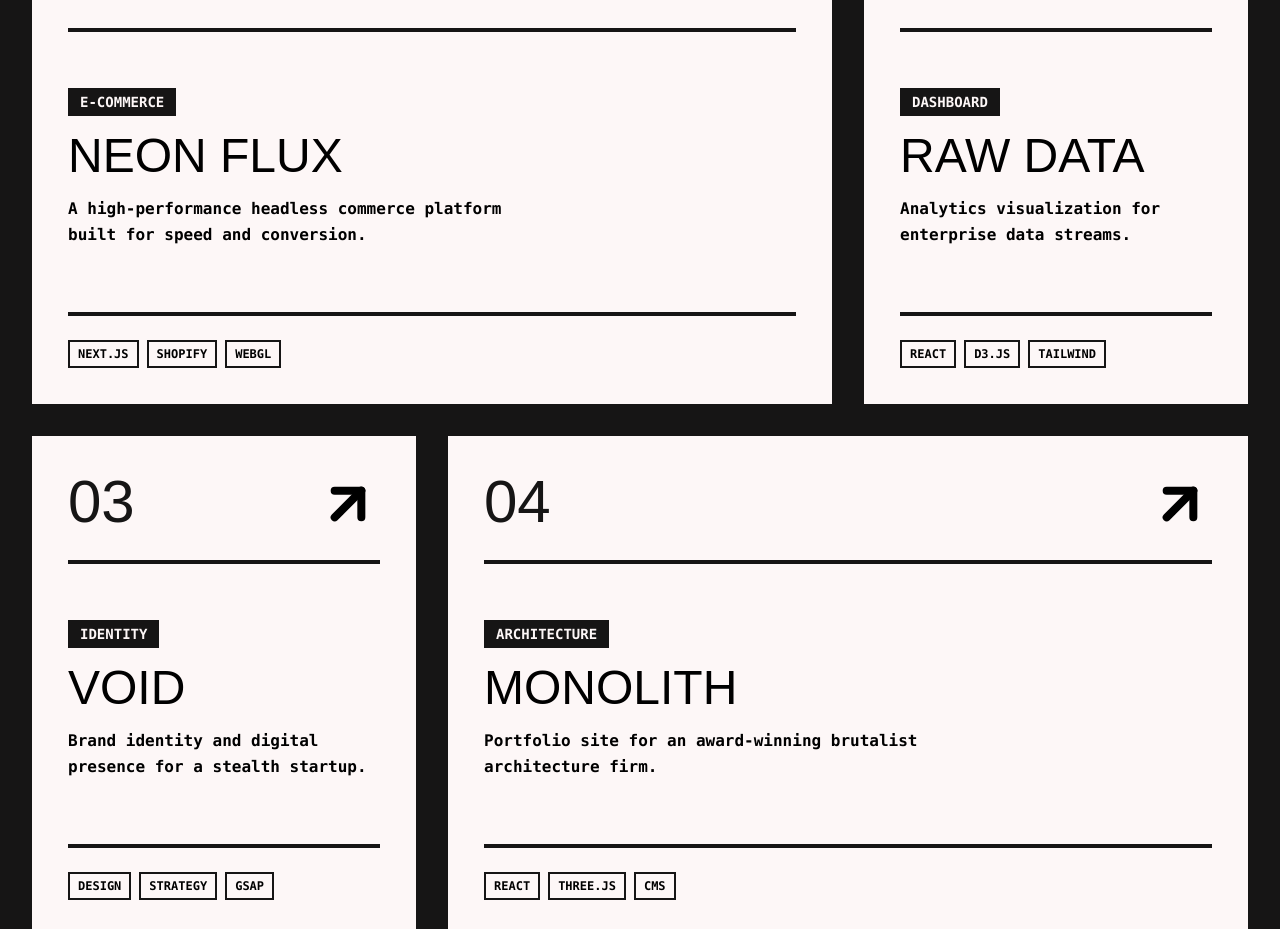
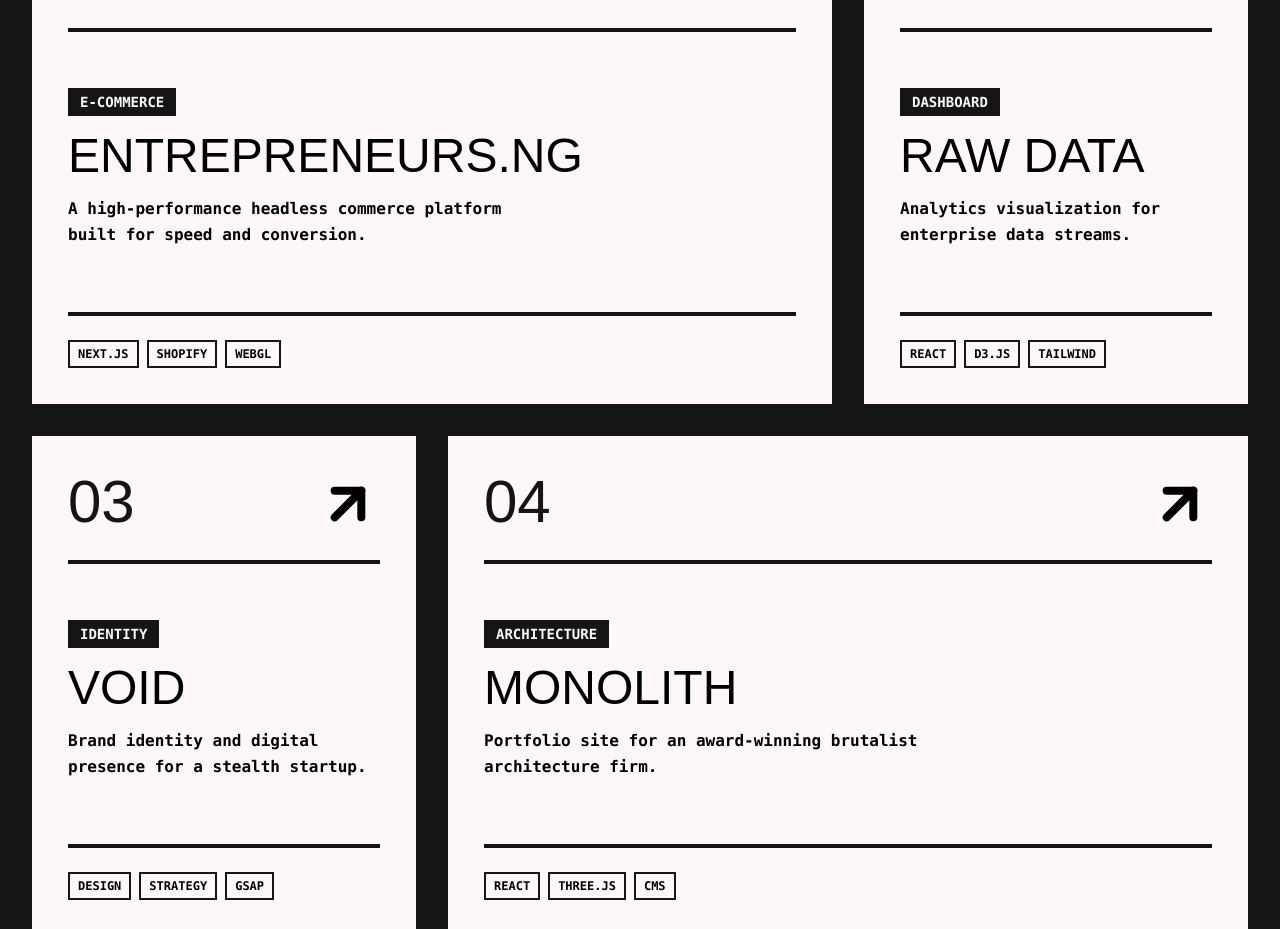
Before and after one commit to KathieU/2026-Portfolio, a React (Vite) app: page / in a window 1280 px wide. Shown: the part 1340-2269 px from the top of the page. Built offline with nearby package versions, Linux system fonts and the light colour scheme.

Commit message:
updated projects list

```diff
--- a/src/components/Projects.tsx
+++ b/src/components/Projects.tsx
@@ -10,7 +10,7 @@
 const projects: Project[] = [
   {
     id: '01',
-    title: 'NEON FLUX',
+    title: 'ENTREPRENEURS.NG',
     category: 'E-COMMERCE',
     description:
       'A high-performance headless commerce platform built for speed and conversion.',
```
